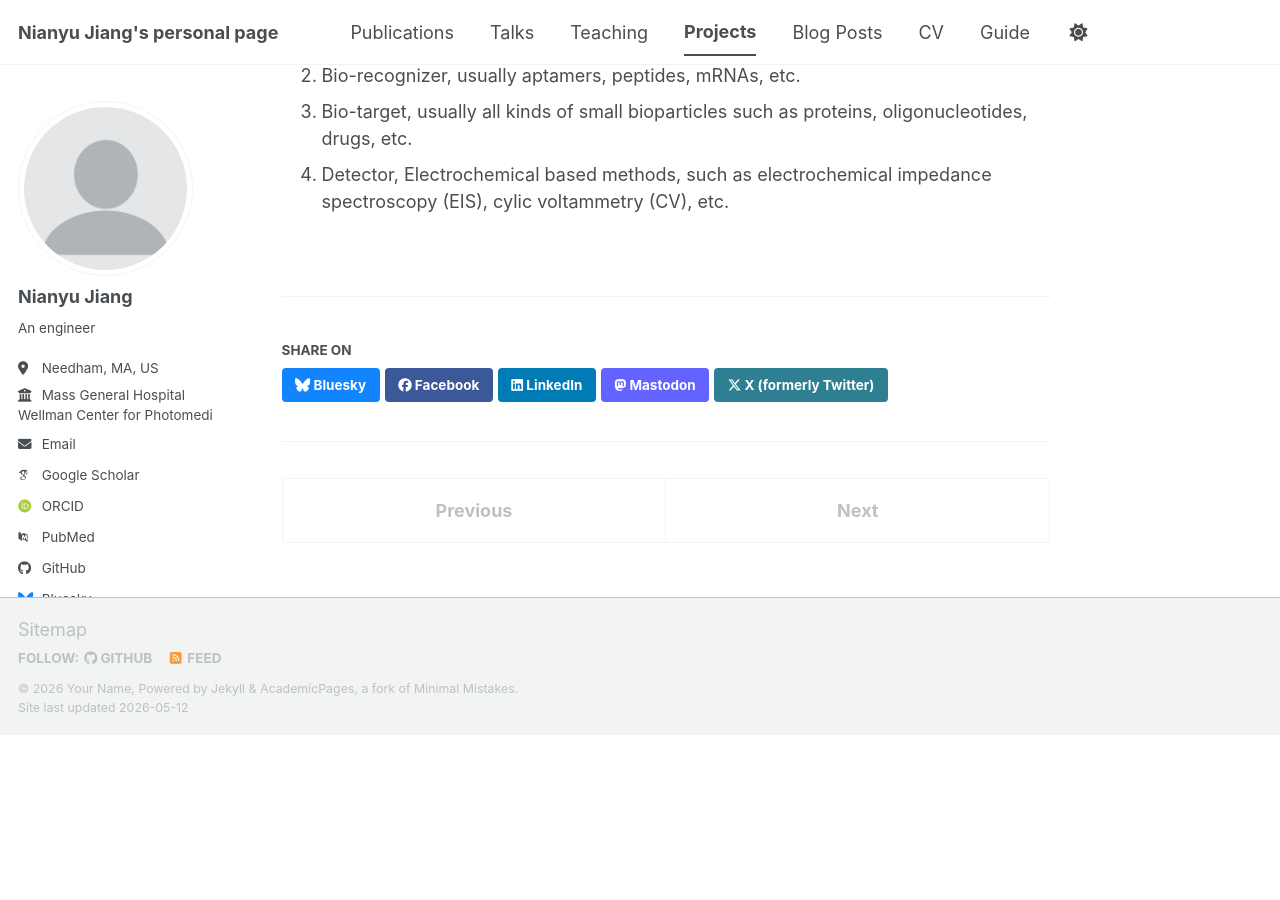
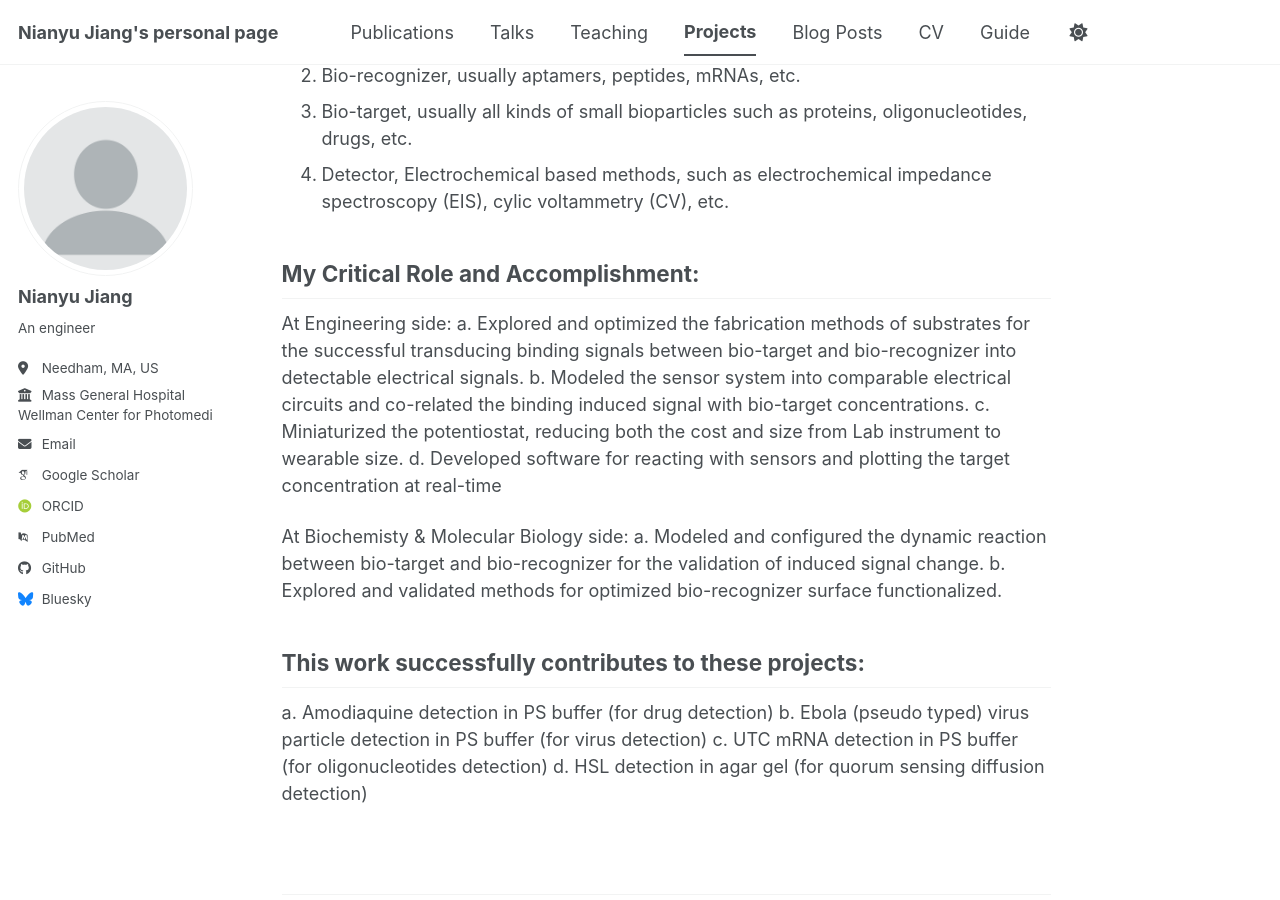
Before and after one commit to NianyuJiang/NianyuJiang.github.io, a Jekyll site: the page built from _portfolio/portfolio-1.md, in a window 1280 px wide and 900 px high, scrolled down 276 px. Built offline with Jekyll 4.4.1, drawn with Linux system fonts in a browser that asks for light colours; some web fonts are replaced; a script bundle is joined from its source files by our own code; library files that are not in the unit come from our copies; before the commit the page ends 1011 px from its top, so only the background shows below that.

Commit message:
Update portfolio-1.md

```diff
--- a/_portfolio/portfolio-1.md
+++ b/_portfolio/portfolio-1.md
@@ -9,3 +9,22 @@ In IOWA state university, Drs. Shrotriya and Nilsen-Hamilton Labs, I have been w
 2. Bio-recognizer, usually aptamers, peptides, mRNAs, etc.
 3. Bio-target, usually all kinds of small bioparticles such as proteins, oligonucleotides, drugs, etc.
 4. Detector, Electrochemical based methods, such as electrochemical impedance spectroscopy (EIS), cylic voltammetry (CV), etc.
+
+My Critical Role and Accomplishment:
+---
+At Engineering side:
+a. Explored and optimized the fabrication methods of substrates for the successful transducing binding signals between bio-target and bio-recognizer into detectable electrical signals.
+b. Modeled the sensor system into comparable electrical circuits and co-related the binding induced signal with bio-target concentrations.
+c. Miniaturized the potentiostat, reducing both the cost and size from Lab instrument to wearable size.
+d. Developed software for reacting with sensors and plotting the target concentration at real-time
+
+At Biochemisty & Molecular Biology side:
+a. Modeled and configured the dynamic reaction between bio-target and bio-recognizer for the validation of induced signal change.
+b. Explored and validated methods for optimized bio-recognizer surface functionalized.
+
+This work successfully contributes to these projects:
+---
+a. Amodiaquine detection in PS buffer (for drug detection)
+b. Ebola (pseudo typed) virus particle detection in PS buffer (for virus detection)
+c. UTC mRNA detection in PS buffer (for oligonucleotides detection)
+d. HSL detection in agar gel (for quorum sensing diffusion detection)
```
